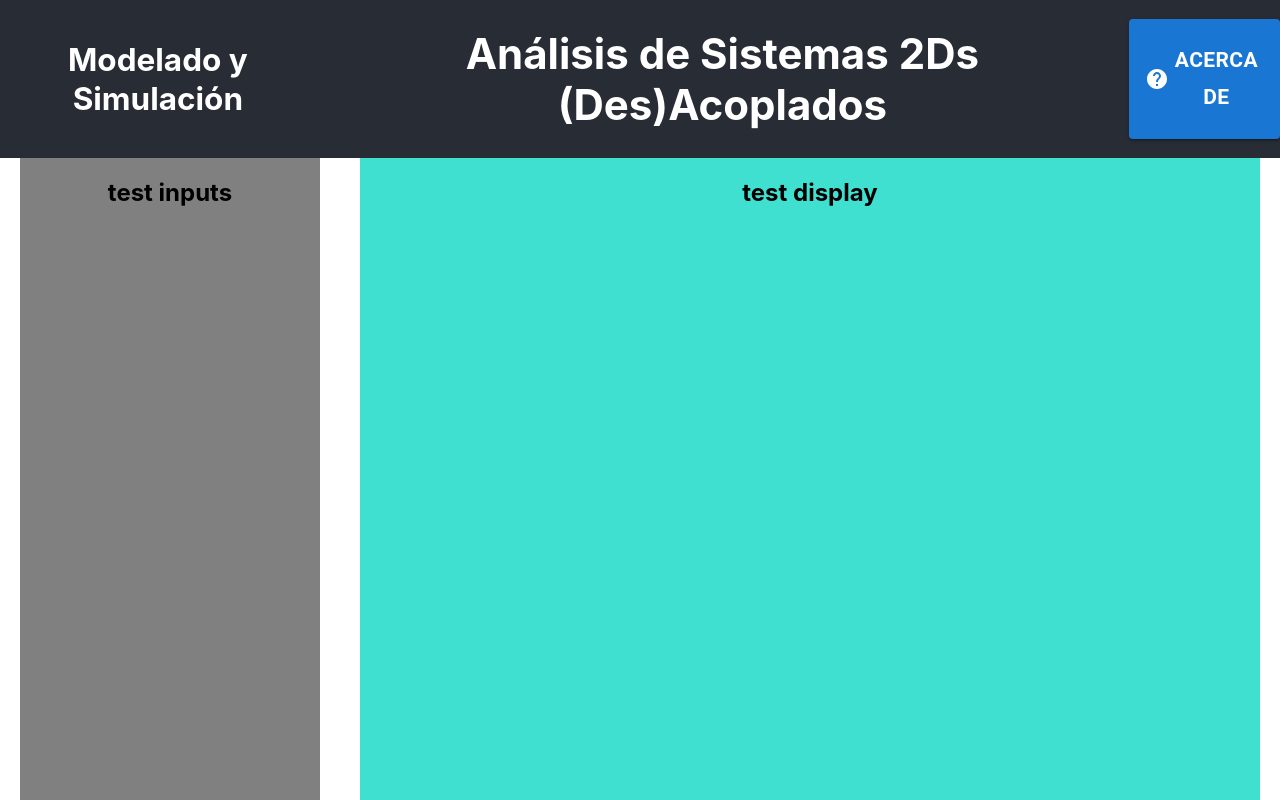
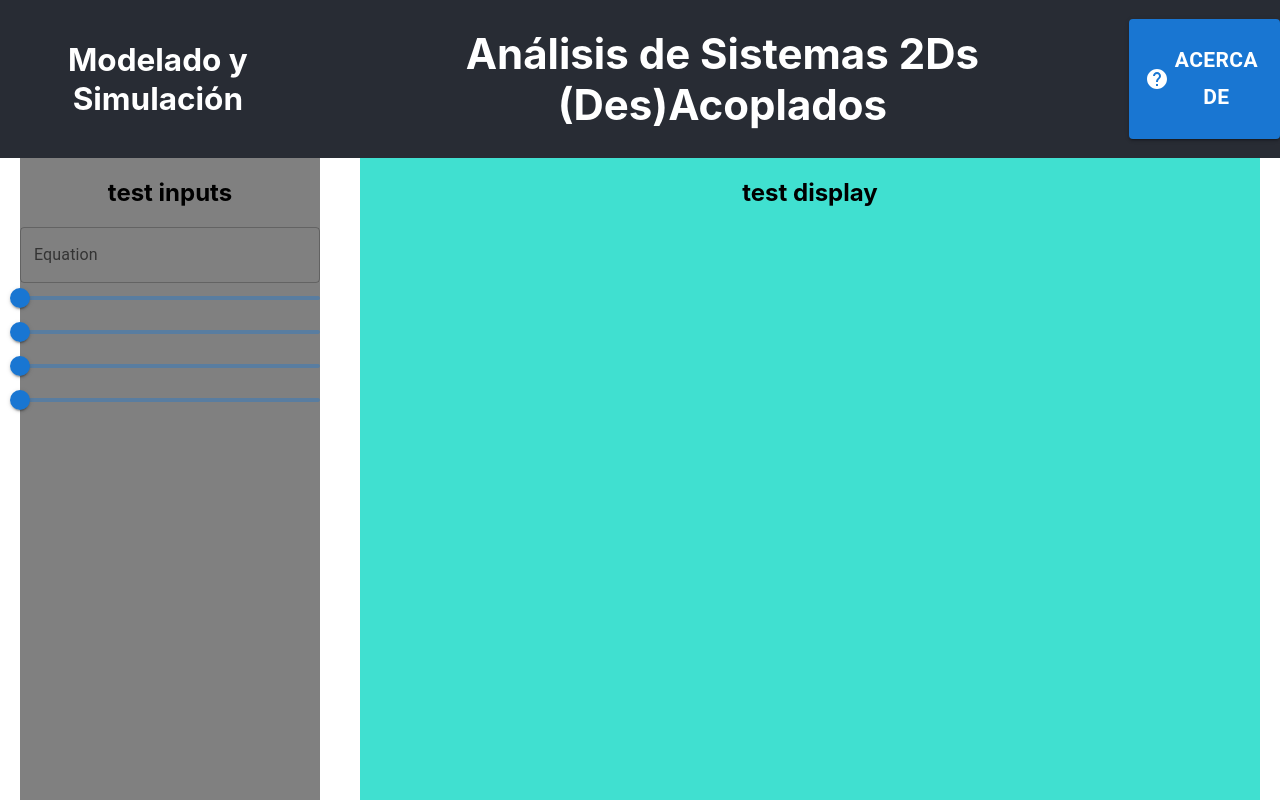
Before and after one commit to rama-masseroni/modysim, a React (Create React App) app: page / in a window 1280 px wide. Built offline with nearby package versions, Linux system fonts and the light colour scheme.

Commit message:
Input form v0.1

```diff
--- a/package.json
+++ b/package.json
@@ -11,10 +11,12 @@
     "@testing-library/jest-dom": "^5.16.5",
     "@testing-library/react": "^13.4.0",
     "@testing-library/user-event": "^13.5.0",
+    "formik": "^2.2.9",
     "react": "^18.2.0",
     "react-dom": "^18.2.0",
     "react-scripts": "^5.0.1",
-    "web-vitals": "^2.1.4"
+    "web-vitals": "^2.1.4",
+    "yup": "^0.32.11"
   },
   "scripts": {
     "start": "react-scripts start",
--- a/src/App.js
+++ b/src/App.js
@@ -1,13 +1,109 @@
+import { useFormik } from "formik";
 import "./App.css";
 import Header from "./Header";
+import * as Yup from "yup";
+import { useEffect, useState } from "react";
+import { Slider, TextField } from "@mui/material";
+
+const ParameterSchema = Yup.object().shape({
+  equation: Yup.string(
+    "Enter an equation. Make sure to use special symbols such as ^"
+  ).required(),
+
+  a: Yup.number("Enter the a value for the A matrix").integer().min(-5).max(5),
+  b: Yup.number("Enter the b value for the A matrix").integer().min(-5).max(5),
+  c: Yup.number("Enter the c value for the A matrix").integer().min(-5).max(5),
+  d: Yup.number("Enter the d value for the A matrix").integer().min(-5).max(5),
+
+  // Autovectores 1 y 2; en principio serían arrays de 2 espacios
+});
 
 export default function App() {
+  const [eigenvalue_1, setEV1] = useState([0, 0]);
+  const [eigenvalue_2, setEV2] = useState([0, 0]);
+
+  // useEffect(() => {
+  //   console.log('Autovector 1: ' + eigenvalue_1);
+  //   console.log('Autovector 2: ' + eigenvalue_2);
+  // }, []);
+
+  const formik = useFormik({
+    initialValues: {
+      equation: "",
+
+      a: 0,
+      b: 0,
+      c: 0,
+      d: 0,
+    },
+    validationSchema: ParameterSchema,
+    onSubmit: (values) => {
+      alert(JSON.stringify(values, null, 2));
+    },
+  });
+
   return (
     <div className="App">
       <Header />
       <div className="body">
-        <div className="inputs" >
+        <div className="inputs">
           <h2>test inputs</h2>
+          <form onSubmit={formik.handleSubmit}>
+            <TextField
+              fullWidth
+              id="equation"
+              name="equation"
+              label="Equation"
+              value={formik.values.equation}
+              onChange={formik.handleChange}
+              error={formik.touched.equation && Boolean(formik.errors.equation)}
+              helperText={formik.touched.equation && formik.errors.equation}
+            />
+
+            <Slider
+              fullWidth
+              id="a"
+              name="a"
+              label="a value"
+              value={formik.values.a}
+              onChange={formik.handleChange}
+              error={formik.touched.a && Boolean(formik.errors.a)}
+              helperText={formik.touched.a && formik.errors.a}
+            />
+
+            <Slider
+              fullWidth
+              id="b"
+              name="b"
+              label="b value"
+              value={formik.values.b}
+              onChange={formik.handleChange}
+              error={formik.touched.b && Boolean(formik.errors.b)}
+              helperText={formik.touched.b && formik.errors.b}
+            />
+
+            <Slider
+              fullWidth
+              id="c"
+              name="c"
+              label="c value"
+              value={formik.values.c}
+              onChange={formik.handleChange}
+              error={formik.touched.c && Boolean(formik.errors.c)}
+              helperText={formik.touched.c && formik.errors.c}
+            />
+
+            <Slider
+              fullWidth
+              id="d"
+              name="d"
+              label="d value"
+              value={formik.values.d}
+              onChange={formik.handleChange}
+              error={formik.touched.d && Boolean(formik.errors.d)}
+              helperText={formik.touched.d && formik.errors.d}
+            />
+          </form>
         </div>
         <div className="display">
           <h2>test display</h2>
```
